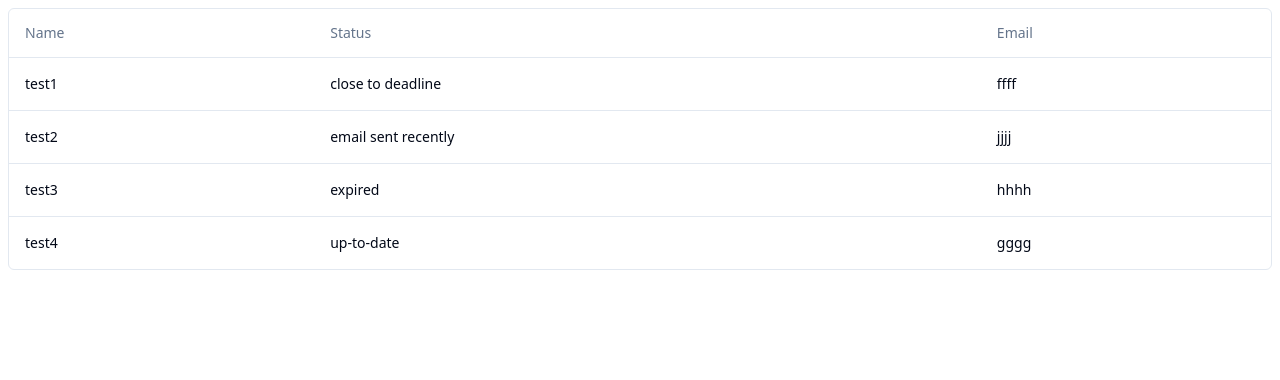
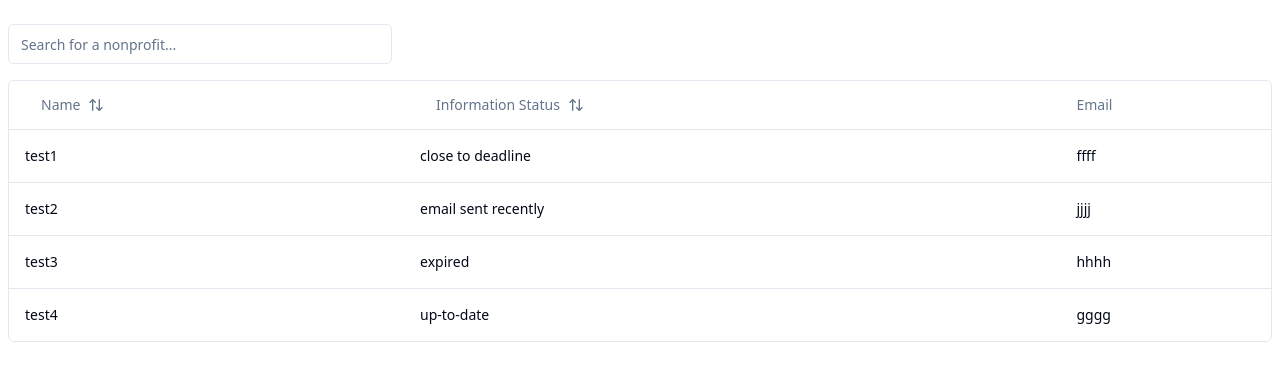
Before and after one commit to hack4impact-utk/uw-211, a Next.js app: page /dashboard in a window 1280 px wide. Shown: the top 380 px of the page. Built offline with nearby package versions, Linux system fonts and the light colour scheme.

Commit message:
added search for nonprofit name

```diff
--- a/src/components/AdminDashboardTable/index.tsx
+++ b/src/components/AdminDashboardTable/index.tsx
@@ -2,8 +2,12 @@
 
 import {
   ColumnDef,
+  ColumnFiltersState,
+  SortingState,
   flexRender,
   getCoreRowModel,
+  getFilteredRowModel,
+  getSortedRowModel,
   useReactTable,
 } from '@tanstack/react-table';
 import {
@@ -14,25 +18,45 @@ import {
   TableHeader,
   TableRow,
 } from '@/components/ui/table';
+import { useState } from 'react';
+import { Button } from '@/components/ui/button';
+import { ArrowUpDown } from 'lucide-react';
+import { Input } from '@/components/ui/input';
 
 export type Nonprofit = {
   name: string;
   status:
-    | 'expired'
-    | 'email sent recently'
-    | 'up-to-date'
-    | 'close to deadline';
+    | 'Expired'
+    | 'Email sent recently'
+    | 'Up to date'
+    | 'Close to deadline';
   email: string;
 };
 
 const columns: ColumnDef<Nonprofit>[] = [
   {
     accessorKey: 'name',
-    header: 'Name',
+    header: ({ column }) => (
+      <Button
+        variant="ghost"
+        onClick={() => column.toggleSorting(column.getIsSorted() === 'asc')}
+      >
+        Name
+        <ArrowUpDown className="ml-2 h-4 w-4" />
+      </Button>
+    ),
   },
   {
     accessorKey: 'status',
-    header: 'Status',
+    header: ({ column }) => (
+      <Button
+        variant="ghost"
+        onClick={() => column.toggleSorting(column.getIsSorted() === 'asc')}
+      >
+        Information Status
+        <ArrowUpDown className="ml-2 h-4 w-4" />
+      </Button>
+    ),
   },
   {
     accessorKey: 'email',
@@ -50,13 +74,35 @@ interface AdminDashboardTableProps {
 }
 
 export function AdminDashboardTable({ data }: AdminDashboardTableProps) {
+  const [sorting, setSorting] = useState<SortingState>([]);
+  const [columnFilters, setColumnFilters] = useState<ColumnFiltersState>([]);
+
   const table = useReactTable({
     columns,
     data,
     getCoreRowModel: getCoreRowModel(),
+    onSortingChange: setSorting,
+    getSortedRowModel: getSortedRowModel(),
+    onColumnFiltersChange: setColumnFilters,
+    getFilteredRowModel: getFilteredRowModel(),
+    state: {
+      sorting,
+      columnFilters,
+    },
   });
 
   return (
+    <div>
+      <div className="flex items-center py-4">
+        <Input
+          placeholder="Search for a nonprofit..."
+          value={(table.getColumn('name')?.getFilterValue() as string) ?? ''}
+          onChange={(event) =>
+            table.getColumn('name')?.setFilterValue(event.target.value)
+          }
+          className="max-w-sm"
+        />
+      </div>
       <div className="rounded-md border">
         <Table>
           <TableHeader>
@@ -86,14 +132,20 @@ export function AdminDashboardTable({ data }: AdminDashboardTableProps) {
                 >
                   {row.getVisibleCells().map((cell) => (
                     <TableCell key={cell.id}>
-                    {flexRender(cell.column.columnDef.cell, cell.getContext())}
+                      {flexRender(
+                        cell.column.columnDef.cell,
+                        cell.getContext()
+                      )}
                     </TableCell>
                   ))}
                 </TableRow>
               ))
             ) : (
               <TableRow>
-              <TableCell colSpan={columns.length} className="h-24 text-center">
+                <TableCell
+                  colSpan={columns.length}
+                  className="h-24 text-center"
+                >
                   No results.
                 </TableCell>
               </TableRow>
@@ -101,5 +153,6 @@ export function AdminDashboardTable({ data }: AdminDashboardTableProps) {
           </TableBody>
         </Table>
       </div>
+    </div>
   );
 }
--- /dev/null
+++ b/src/components/ui/input.tsx
@@ -0,0 +1,25 @@
+import * as React from 'react';
+
+import { cn } from '@/lib/utils';
+
+export interface InputProps
+  extends React.InputHTMLAttributes<HTMLInputElement> {}
+
+const Input = React.forwardRef<HTMLInputElement, InputProps>(
+  ({ className, type, ...props }, ref) => {
+    return (
+      <input
+        type={type}
+        className={cn(
+          'flex h-10 w-full rounded-md border border-input bg-background px-3 py-2 text-sm ring-offset-background file:border-0 file:bg-transparent file:text-sm file:font-medium placeholder:text-muted-foreground focus-visible:outline-none focus-visible:ring-2 focus-visible:ring-ring focus-visible:ring-offset-2 disabled:cursor-not-allowed disabled:opacity-50',
+          className
+        )}
+        ref={ref}
+        {...props}
+      />
+    );
+  }
+);
+Input.displayName = 'Input';
+
+export { Input };
```
Lines whose indentation alone changed are shown as unchanged.
